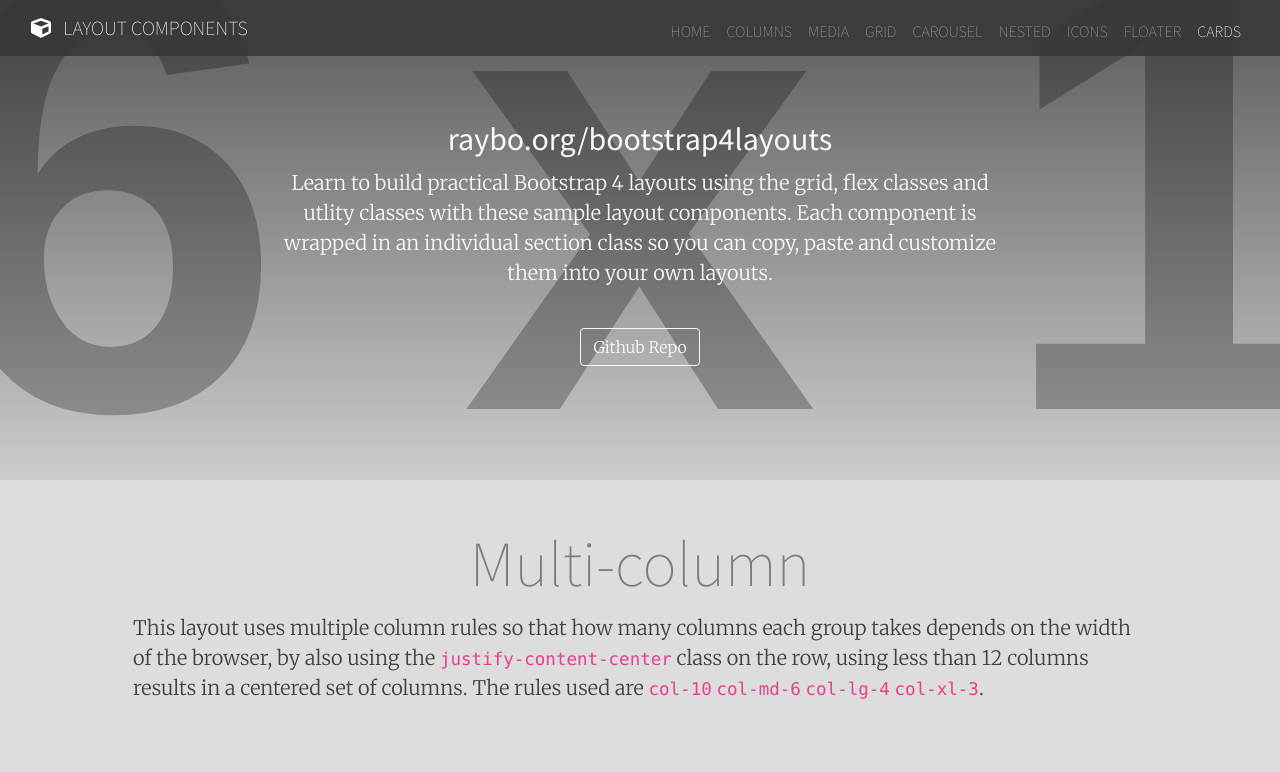
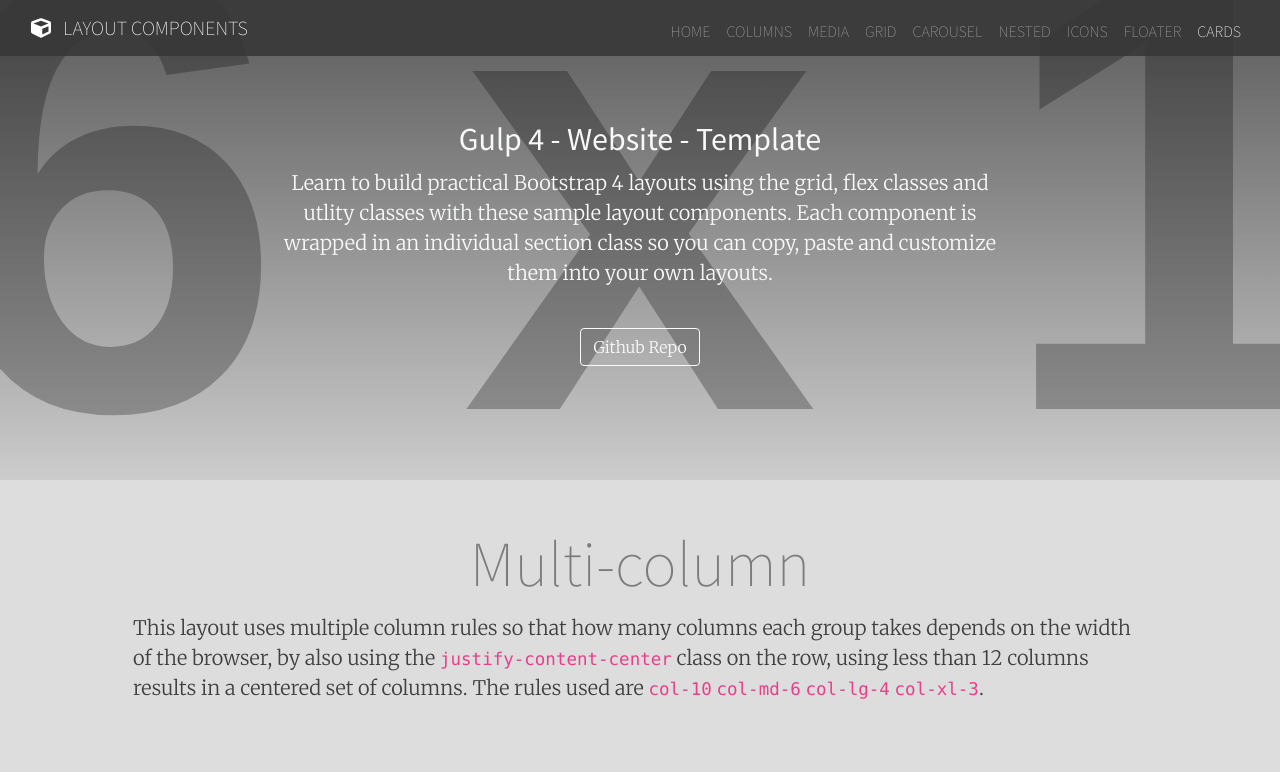
Before and after one commit to sajo2460/gulp4-website-Template, a plain HTML site: page src/index.html in a window 1280 px wide. Shown: the top 772 px of the page. Drawn offline with Linux system fonts and the light colour scheme; placeholder pictures from the web are drawn by us.

Commit message:
Change title in index.html

```diff
--- a/src/index.html
+++ b/src/index.html
@@ -8,7 +8,7 @@
   <link rel="stylesheet" href="css/bootstrap.min.css">
   <link rel="stylesheet" href="css/animate.css">
   <link rel="stylesheet" href="css/style.css">
-  <title>Bootstrap 4 Layouts</title>
+  <title>Gulp 4 Website Template</title>
 </head>
 
 <body data-spy="scroll" data-target=".site-nav" data-offset="55">
@@ -47,7 +47,7 @@
       <div class="container text-center">
         <div class="row justify-content-center">
           <div class="col-11 col-sm-10 col-md-8 animated fadeInUp">
-            <h3 class="page-section-title text-reverse">raybo.org/bootstrap4layouts</h3>
+            <h3 class="page-section-title text-reverse">Gulp 4 - Website - Template </h3>
             <p class="page-section-text lead">Learn to build practical Bootstrap 4 layouts using the grid, flex classes and utlity classes with these sample
               layout components. Each component is wrapped in an individual section class so you can copy, paste and customize
               them into your own layouts.</p>
```
